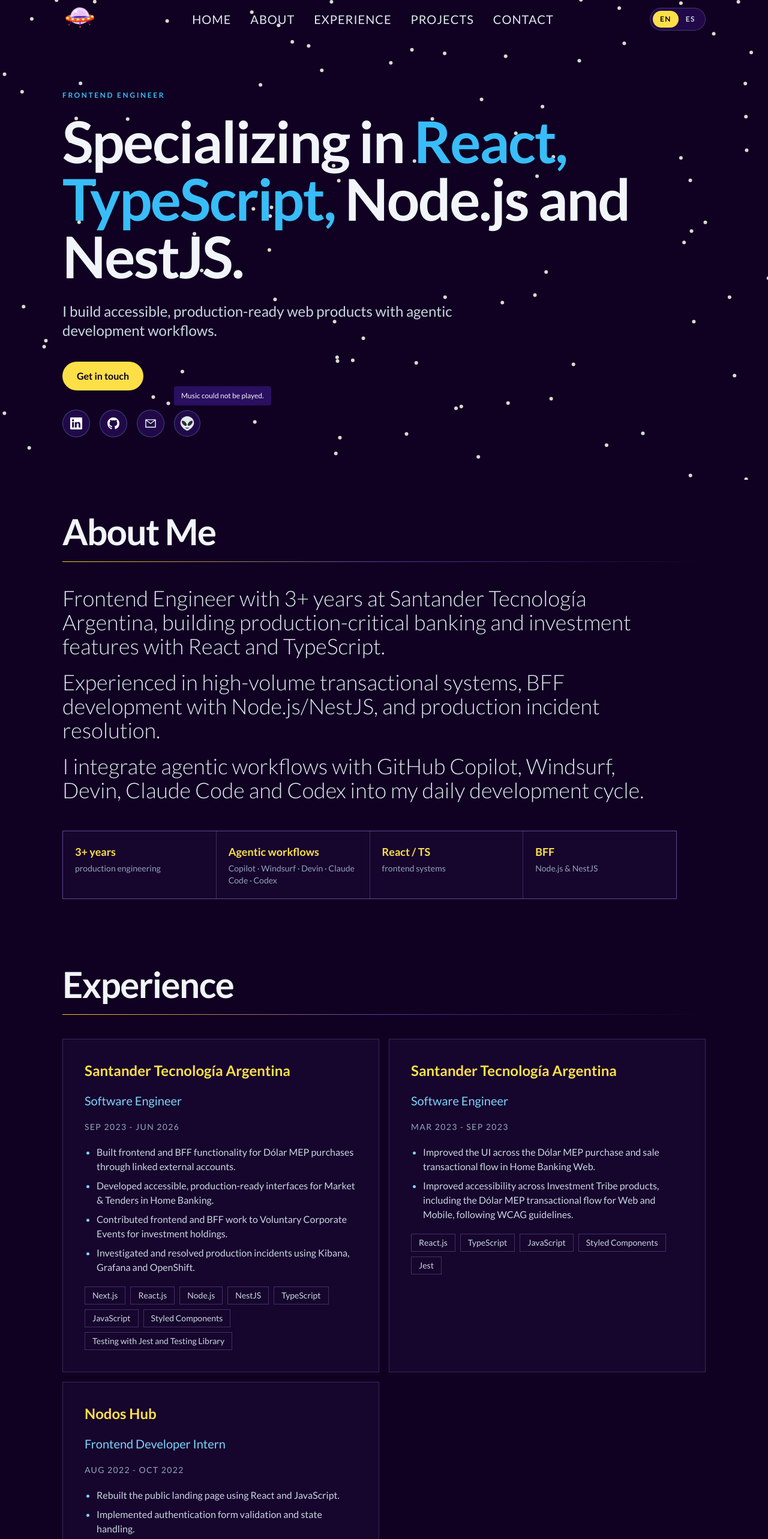
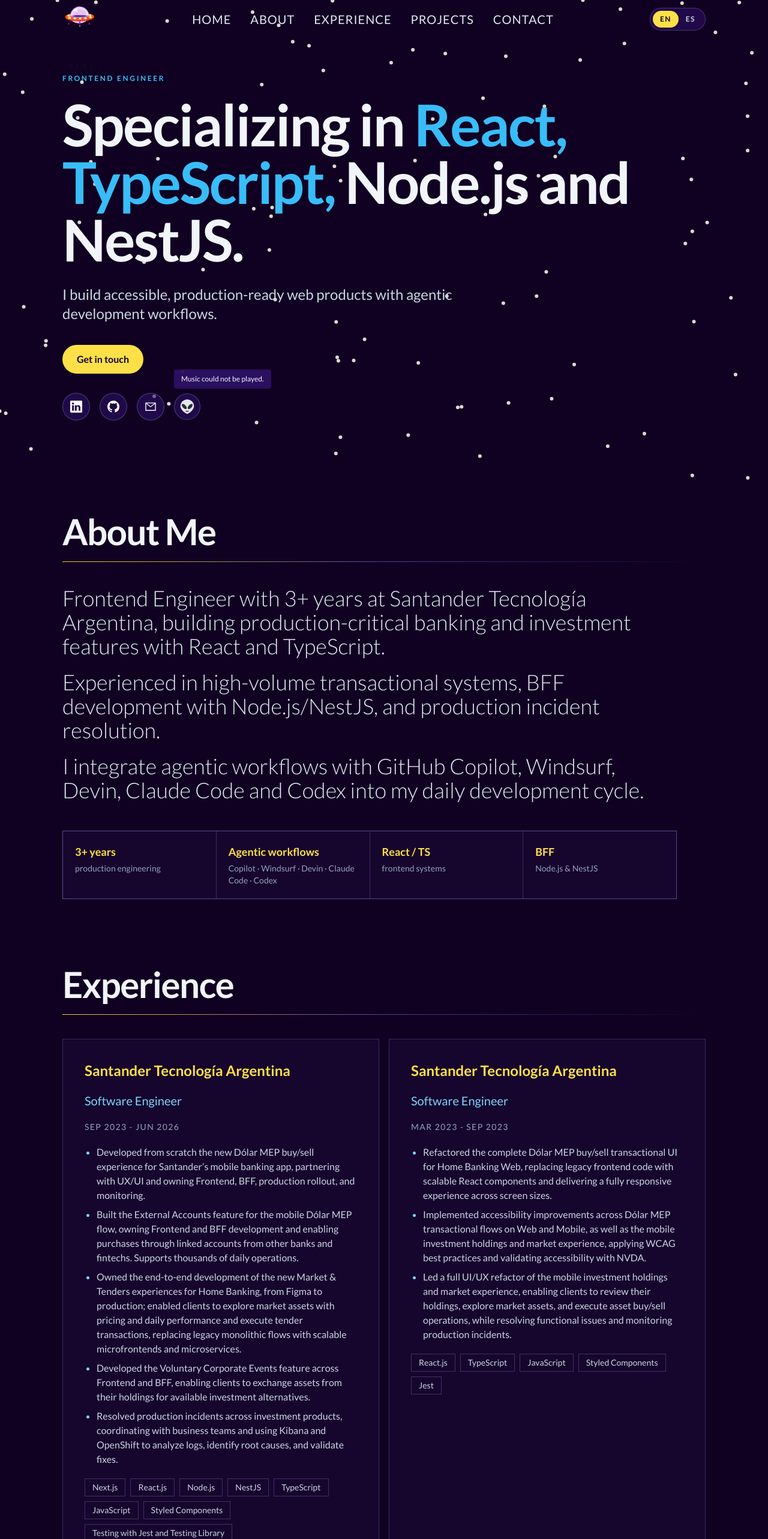
Before and after one commit to matiarias/my-portfolio, a Next.js app: page / in a window 1280 px wide. Shown: the top 2566 px of the page at 60% size. Built offline with nearby package versions, Linux system fonts and the light colour scheme.

Commit message:
Expand portfolio experience details and adjust section animations

```diff
--- a/components/Hero.tsx
+++ b/components/Hero.tsx
@@ -13,7 +13,7 @@
       id="home"
       className="relative min-h-screen w-full overflow-hidden"
     >
-      <div className="relative z-10 mx-auto flex min-h-screen max-w-6xl flex-col justify-center px-6 pt-20 md:px-10">
+      <div className="relative z-10 mx-auto flex min-h-screen max-w-6xl flex-col justify-center px-6 py-10 pt-20 md:px-10 md:py-14 md:pt-20">
         <p className="eyebrow">{content.hero.eyebrow}</p>
         <h1 className="mt-5 max-w-5xl text-5xl font-bold leading-[.95] tracking-tight text-slate-100 md:text-8xl">
           {content.hero.titlePrefix}<span className="text-cosmic-cyan-400">{content.hero.titleEmphasis}</span>{content.hero.titleSuffix}
--- a/data/portfolioContent.ts
+++ b/data/portfolioContent.ts
@@ -56,10 +56,11 @@
           startDate: "SEP 2023",
           endDate: "JUN 2026",
           highlights: [
-            "Built frontend and BFF functionality for Dólar MEP purchases through linked external accounts.",
-            "Developed accessible, production-ready interfaces for Market & Tenders in Home Banking.",
-            "Contributed frontend and BFF work to Voluntary Corporate Events for investment holdings.",
-            "Investigated and resolved production incidents using Kibana, Grafana and OpenShift.",
+            "Developed from scratch the new Dólar MEP buy/sell experience for Santander’s mobile banking app, partnering with UX/UI and owning Frontend, BFF, production rollout, and monitoring.",
+            "Built the External Accounts feature for the mobile Dólar MEP flow, owning Frontend and BFF development and enabling purchases through linked accounts from other banks and fintechs. Supports thousands of daily operations.",
+            "Owned the end-to-end development of the new Market & Tenders experiences for Home Banking, from Figma to production; enabled clients to explore market assets with pricing and daily performance and execute tender transactions, replacing legacy monolithic flows with scalable microfrontends and microservices.",
+            "Developed the Voluntary Corporate Events feature across Frontend and BFF, enabling clients to exchange assets from their holdings for available investment alternatives.",
+            "Resolved production incidents across investment products, coordinating with business teams and using Kibana and OpenShift to analyze logs, identify root causes, and validate fixes.",
           ],
         },
         2: {
@@ -67,8 +68,9 @@
           startDate: "MAR 2023",
           endDate: "SEP 2023",
           highlights: [
-            "Improved the UI across the Dólar MEP purchase and sale transactional flow in Home Banking Web.",
-            "Improved accessibility across Investment Tribe products, including the Dólar MEP transactional flow for Web and Mobile, following WCAG guidelines.",
+            "Refactored the complete Dólar MEP buy/sell transactional UI for Home Banking Web, replacing legacy frontend code with scalable React components and delivering a fully responsive experience across screen sizes.",
+            "Implemented accessibility improvements across Dólar MEP transactional flows on Web and Mobile, as well as the mobile investment holdings and market experience, applying WCAG best practices and validating accessibility with NVDA.",
+            "Led a full UI/UX refactor of the mobile investment holdings and market experience, enabling clients to review their holdings, explore market assets, and execute asset buy/sell operations, while resolving functional issues and monitoring production incidents.",
           ],
         },
         3: {
@@ -76,8 +78,8 @@
           startDate: "AUG 2022",
           endDate: "OCT 2022",
           highlights: [
-            "Rebuilt the public landing page using React and JavaScript.",
-            "Implemented authentication form validation and state handling.",
+            "Refactored login and authentication interfaces using React, improving component structure, form validation, and maintainability across client-facing web projects.",
+            "Developed and refined responsive UI and landing page components, applying reusable CSS patterns and React best practices within real-world consulting projects.",
           ],
         },
       },
@@ -152,32 +154,34 @@
       title: "Experiencia",
       items: {
         1: {
-          position: "Ingeniero de Software",
+          position: "Software Engineer",
           startDate: "SEP 2023",
           endDate: "JUN 2026",
           highlights: [
-            "Desarrollé funcionalidades frontend y BFF para la compra de Dólar MEP mediante cuentas externas vinculadas.",
-            "Desarrollé interfaces accesibles y listas para producción para Market & Tenders en Home Banking.",
-            "Realicé trabajo frontend y BFF en Eventos Corporativos Voluntarios para tenencias de inversión.",
-            "Investigué y resolví incidentes en producción con Kibana, Grafana y OpenShift.",
+            "Desarrollé desde cero la nueva experiencia transaccional de compra y venta de Dólar MEP para la app móvil de Santander, trabajando con UX/UI y siendo responsable del Frontend, BFF, puesta en producción y monitoreo.",
+            "Implementé la funcionalidad External Accounts para el flujo mobile de Dólar MEP, desarrollando Frontend y BFF y permitiendo realizar compras mediante cuentas vinculadas de otros bancos y fintechs. Soporta miles de operaciones diarias.",
+            "Fui responsable del desarrollo end-to-end de las nuevas experiencias de Mercados y Licitaciones para Home Banking, desde Figma hasta producción; permitiendo consultar activos del mercado con sus cotizaciones y variación diaria y operar licitaciones, reemplazando funcionalidades legacy del monolito por microfrontends y microservicios escalables.",
+            "Desarrollé la funcionalidad de Eventos Corporativos Voluntarios en Frontend y BFF, permitiendo a los clientes canjear activos de su tenencia por alternativas de inversión disponibles.",
+            "Resolví incidencias productivas en funcionalidades de inversiones, coordinando con equipos de negocio y utilizando Kibana y OpenShift para analizar logs, identificar causas raíz y validar soluciones.",
           ],
         },
         2: {
-          position: "Ingeniero de Software",
+          position: "Software Engineer",
           startDate: "MAR 2023",
           endDate: "SEP 2023",
           highlights: [
-            "Desarrollé mejoras de UI en el transaccional de compra y venta de Dólar MEP para Home Banking Web.",
-            "Mejoré la accesibilidad en los productos de la tribu de Inversiones, incluido el transaccional de Dólar MEP para Web y Mobile, siguiendo pautas WCAG.",
+            "Refactoricé por completo la interfaz de compra y venta de Dólar MEP para Home Banking Web, reemplazando código legacy por componentes escalables en React y desarrollando una experiencia completamente responsive.",
+            "Implementé mejoras de accesibilidad en los flujos transaccionales de Dólar MEP para Web y app móvil, así como en la experiencia mobile de tenencias y mercado, aplicando buenas prácticas WCAG y validando la accesibilidad mediante NVDA.",
+            "Realicé un refactor completo de UI/UX de la experiencia mobile de tenencias y mercado, permitiendo a los clientes consultar sus tenencias, explorar activos del mercado y realizar operaciones de compra y venta, además de resolver errores funcionales y realizar seguimiento de incidencias productivas.",
           ],
         },
         3: {
-          position: "Pasante de Desarrollo Frontend",
+          position: "Frontend Developer Intern",
           startDate: "AGO 2022",
           endDate: "OCT 2022",
           highlights: [
-            "Reconstruí la landing pública con React y JavaScript.",
-            "Implementé validación y manejo de estado para formularios de autenticación.",
+            "Refactoricé interfaces de login y autenticación utilizando React, mejorando la estructura de componentes, validaciones y mantenibilidad en proyectos web para clientes.",
+            "Desarrollé y optimicé interfaces responsive y componentes para landing pages, aplicando patrones reutilizables de CSS y buenas prácticas de React en proyectos reales de consultoría.",
           ],
         },
       },
--- a/hooks/useScrollAnimation.ts
+++ b/hooks/useScrollAnimation.ts
@@ -7,7 +7,7 @@
  * Reveal sutil y único para las secciones al entrar en el viewport.
  */
 export function useScrollAnimation() {
-  const { ref, inView } = useInView({ triggerOnce: true, threshold: 0.15 });
+  const { ref, inView } = useInView({ triggerOnce: true, threshold: 0 });
   const controls = useAnimation();
   const shouldReduceMotion = useReducedMotion();
 
```
Also changed, not shown: next-env.d.ts.
